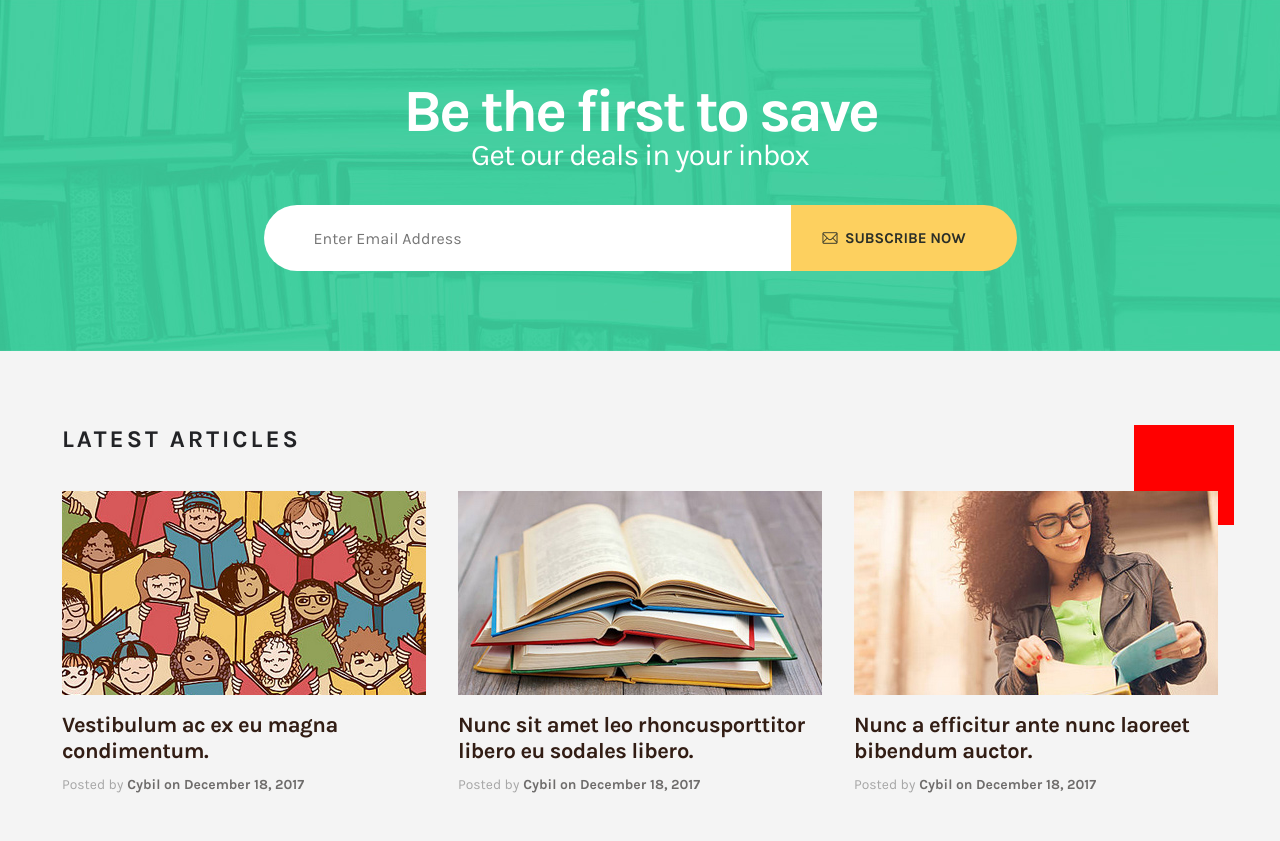
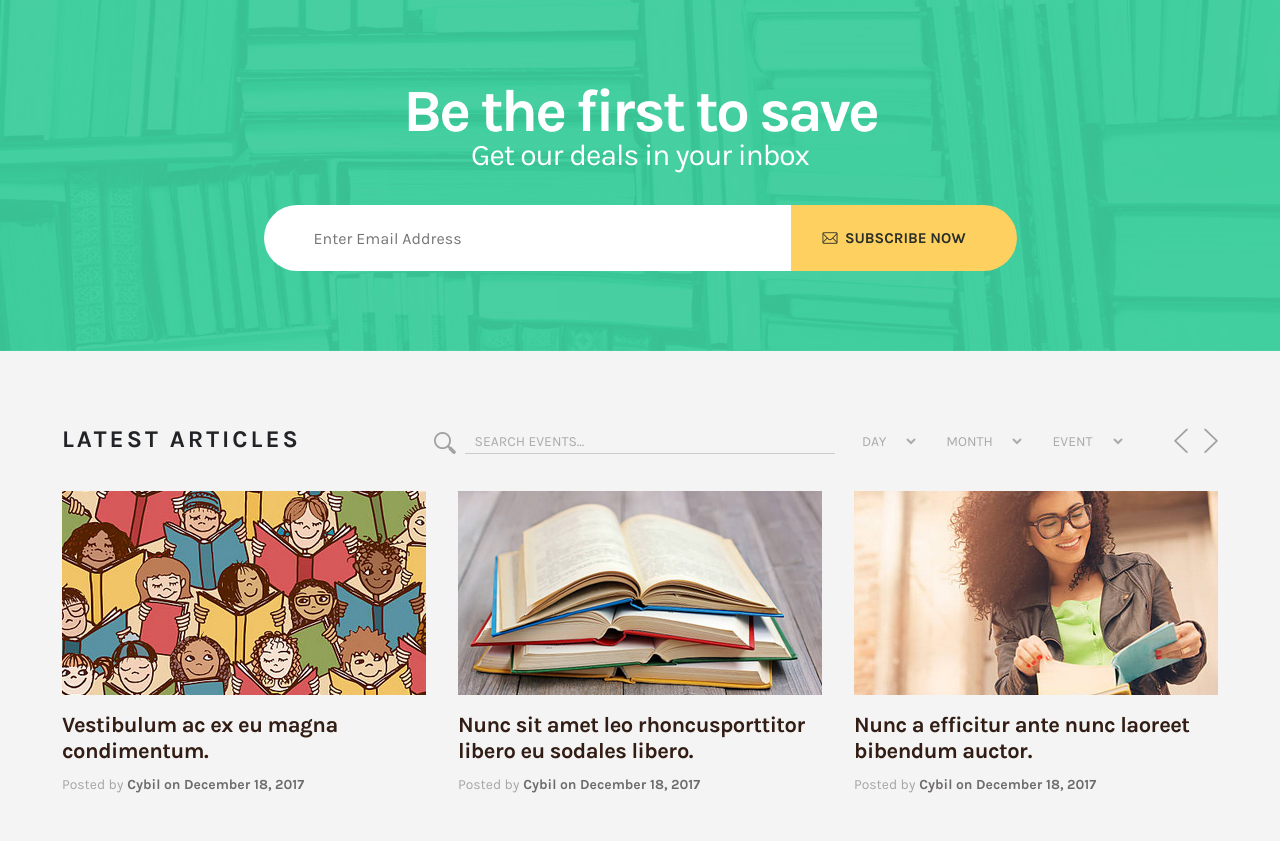
Before and after one commit to dkireev/dkireev.github.io, a PHP site: page /fine-reads/index.html in a window 1280 px wide. Shown: the part 2657-3498 px from the top of the page. Run offline with PHP 8.4, Linux system fonts and the light colour scheme.

Commit message:
Articles

```diff
--- a/fine-reads/css/style.css
+++ b/fine-reads/css/style.css
@@ -204,7 +204,7 @@ section#bottom-banner-section button::before {
 section#articles-section {
   height: 491px;
   background-color: #f4f4f4;
-  padding-top: 74px;
+  padding-top: 69px;
   position: relative;
 }
 section#articles-section h3 {
@@ -212,17 +212,89 @@ section#articles-section h3 {
   color: #222326;
   font-size: 1.5em;
   font-family: Karla-Bold;
-  padding-left: 7px;
   letter-spacing: 3px;
   margin-bottom: 37px;
+  padding-left: 7px;
+  padding-top: 5px;
+  display: inline-block;
+}
+section#articles-section form {
+  display: inline-block;
+  width: 740px;
+  height: 30px;
+  padding-left: 40px;
+  margin-top: 12px;
+  margin-left: 120px;
+  font-size: 0.87em;
+  vertical-align: top;
+  position: relative;
+}
+section#articles-section form button {
+  background: transparent url(../img/search-event-icon.png) no-repeat;
+  background-position: center;
+  border: none;
+  outline: none;
+  width: 40px;
+  height: 22px;
+  padding: 0;
+  left: 0;
+  position: absolute;
+}
+section#articles-section form button:hover {
+  cursor: pointer;
+}
+section#articles-section form input {
+  width: 370px;
+  border: none;
+  outline: none;
+  border-bottom: 1px solid #cccccc;
+  background: transparent;
+  color: #aaaaaa;
+  text-transform: uppercase;
+  padding: 0 0 0 10px;
+}
+section#articles-section form ::-webkit-input-placeholder {
+  color: #aaaaaa;
+}
+section#articles-section form :-ms-input-placeholder {
+  color: #aaaaaa;
+}
+section#articles-section form ::-ms-input-placeholder {
+  color: #aaaaaa;
+}
+section#articles-section form ::placeholder {
+  color: #aaaaaa;
+}
+section#articles-section form select {
+  background: transparent;
+  border: none;
+  outline: none;
+  color: #aaaaaa;
+  text-transform: uppercase;
+  padding: 0 5px;
+  margin-left: 15px;
+}
+section#articles-section form select:hover {
+  cursor: pointer;
+}
+section#articles-section form option {
+  color: #aaaaaa;
+  background: transparent;
+  font-size: 0.87em;
+  border: none;
 }
 section#articles-section .articles-arrows {
   width: 100px;
-  height: 100px;
-  background-color: red;
+  height: 25px;
   position: absolute;
-  right: 0;
-  top: 0;
+  right: 10px;
+  top: 8px;
+  text-align: right;
+}
+section#articles-section .articles-arrows img {
+  margin-left: 6px;
+  margin-right: 6px;
+  vertical-align: top;
 }
 section#articles-section .articles-item {
   padding-left: 7px;
--- a/fine-reads/index.html
+++ b/fine-reads/index.html
@@ -87,7 +87,26 @@
 			<div class="row">
 				<div class="col">
 					<h3>Latest articles</h3>
-					<div class="articles-arrows"></div>
+					<form action="">
+						<button type="submit"></button>
+						<input type="text" class="articles-input" placeholder="Search Events...">
+						<select name="day">
+							<option value="day">Day</option>
+							<option value="day">Day 2</option>
+						</select>
+						<select name="month">
+							<option value="month">Month</option>
+							<option value="month">Month 2</option>
+						</select>
+						<select name="event">
+							<option value="event">Event</option>
+							<option value="event">Event 2</option>
+						</select>
+					</form>
+					<div class="articles-arrows">
+						<a href=""><img src="img/articles-left.png" alt=""></a>
+						<a href=""><img src="img/articles-right.png" alt=""></a>
+					</div>
 				</div>
 			</div>
 			<div class="row">
```
Also changed, not shown: fine-reads/sass/_articles.scss (+69 -6 lines), fine-reads/img/articles-left.png, fine-reads/img/articles-right.png, fine-reads/img/articles-search-divider.png (added).
